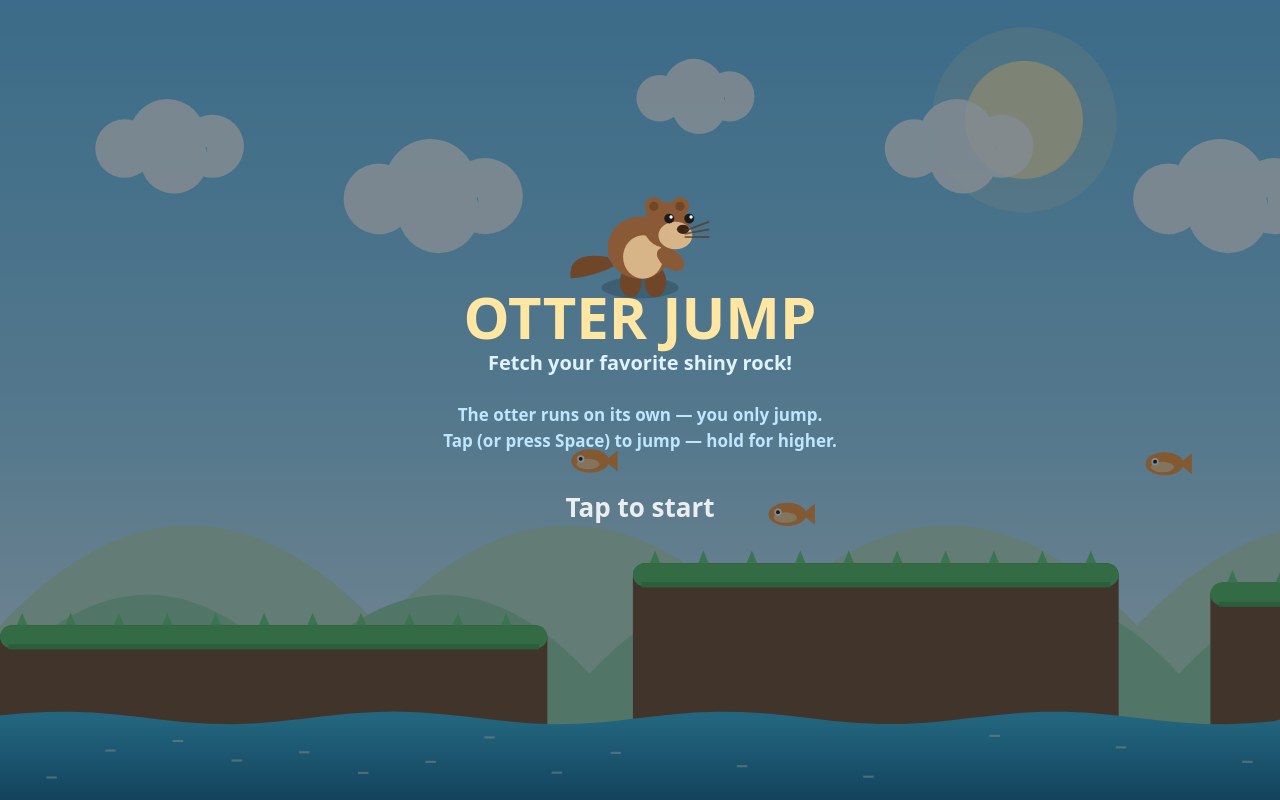
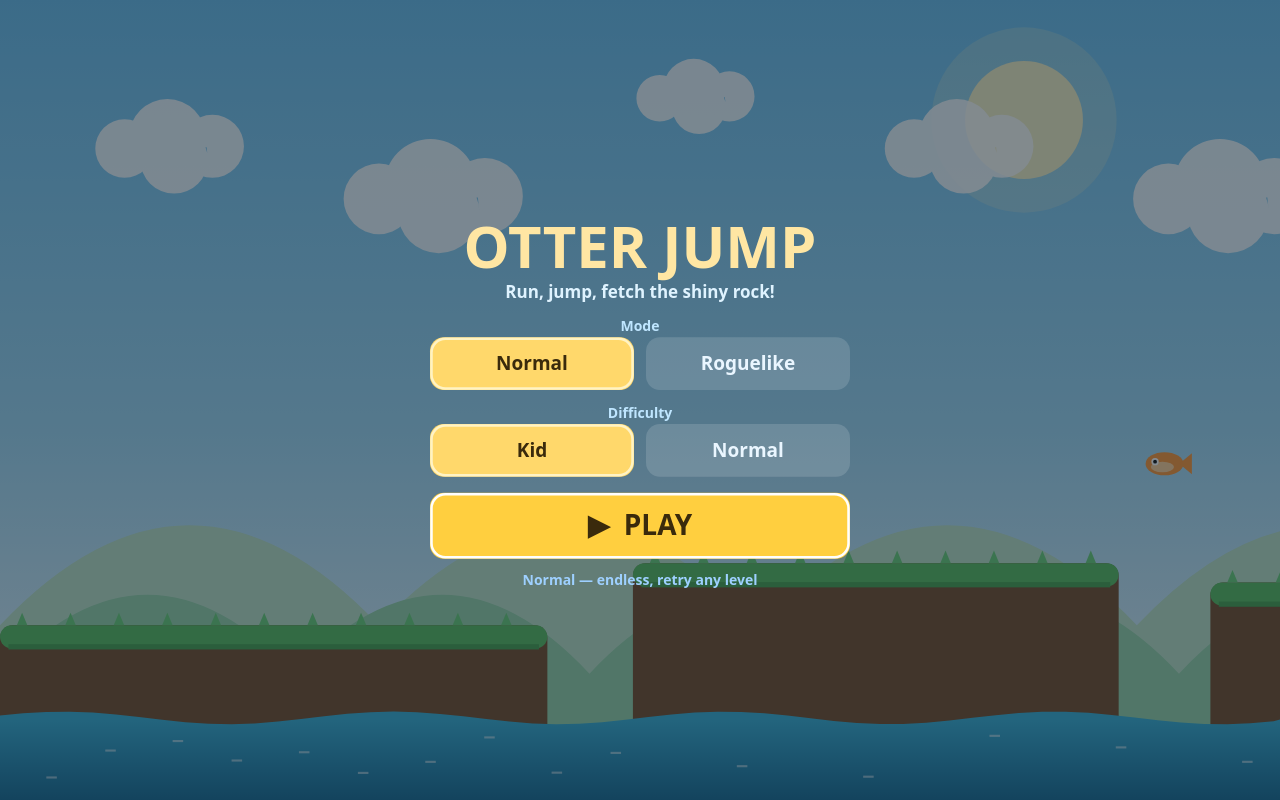
Before and after one commit to jameson-m/otter-jump, a website: page index.html in a window 1280 px wide. Drawn offline with Linux system fonts and the light colour scheme; animation ran at ten frames a second.

Commit message:
Start menu + per-mode/difficulty scoring & persistence + HUD (#6) (#23)
The title screen is now an interactive start menu, and scoring is tracked and
persisted per (mode × difficulty).

- Menu: tap to choose Mode (Normal / Roguelike) and Difficulty (Kid / Normal),
  then a big PLAY button starts the run with those settings. Touch-friendly,
  portrait-first, inside the safe area. The chosen mode/difficulty are restored
  on next load.
- Scoring/persistence: best score stored per (mode × difficulty) — highest level
  reached in Normal, best run length in Roguelike (recordBest); the menu shows the
  current selection's best.
- HUD shows "Level N" with a "Mode · Difficulty" subtitle.
- Win/death screens are mode-aware and now have a "≡ Menu" button back to the
  start menu; tapping a UI button no longer also jumps (handleUiTap hit-testing,
  buttons re-registered each frame).
- Removed the dead vector-mascot title pose (a character preview replaces it
  in the character-selection work).

Verified in-browser (portrait): selecting Roguelike+Normal, PLAY carries the
settings into the run (HUD subtitle), death shows the roguelike screen, and the
Menu button returns to the menu with the selection preserved.

Closes #6

Co-authored-by: Claude Opus 4.8 (1M context) <noreply@anthropic.com>

```diff
--- a/index.html
+++ b/index.html
@@ -214,17 +214,27 @@ import { PHYS, generateLevel } from "./js/levelgen.js";
   let inputLock = 0;     // brief lock after a state change so one press isn't reused
   let shake = 0;         // screen-shake magnitude
   let level = 1;             // current level number
-  let difficulty = "kid";    // "kid" | "normal" — selection UI arrives with the menu
+  let difficulty = "kid";    // "kid" | "normal"
   let gameMode = "normal";   // "normal" (forgiving) | "roguelike" (death -> level 1)
   let runCleared = 0;        // levels cleared in the current run (the roguelike score)
-  let best = 0;              // best fish caught in a single level (secondary)
-  let bestLevel = 0;         // highest level reached, Normal mode
-  let bestRogue = 0;         // most levels cleared in a single Roguelike run
-  try {
-    best = parseInt(localStorage.getItem("otterjump.best") || "0", 10) || 0;
-    bestLevel = parseInt(localStorage.getItem("otterjump.bestlevel") || "0", 10) || 0;
-    bestRogue = parseInt(localStorage.getItem("otterjump.bestrogue") || "0", 10) || 0;
-  } catch (e) {}
+  let menuButtons = [];      // active tappable UI regions for the current screen
+
+  const LS = {
+    get(k, d) { try { const v = localStorage.getItem(k); return v == null ? d : v; } catch (e) { return d; } },
+    set(k, v) { try { localStorage.setItem(k, String(v)); } catch (e) {} },
+  };
+  // Restore the last-used mode & difficulty.
+  difficulty = LS.get("otterjump.diff", "kid") === "normal" ? "normal" : "kid";
+  gameMode = LS.get("otterjump.mode", "normal") === "roguelike" ? "roguelike" : "normal";
+
+  // Best score is tracked per (mode × difficulty): highest level reached in Normal,
+  // best run length in Roguelike.
+  const bestKey = (mode, diff) => "otterjump.best." + mode + "." + diff;
+  const getBest = (mode, diff) => parseInt(LS.get(bestKey(mode, diff), "0"), 10) || 0;
+  function recordBest() {
+    const s = gameMode === "roguelike" ? runCleared : level;
+    if (s > getBest(gameMode, difficulty)) LS.set(bestKey(gameMode, difficulty), s);
+  }
 
   const otter = {
     x: startX, y: startTop - PHYS.OTTER_H, w: PHYS.OTTER_W, h: PHYS.OTTER_H,
@@ -317,6 +327,20 @@ import { PHYS, generateLevel } from "./js/levelgen.js";
   // ----------------------------------------------------------------------------
   // Input
   // ----------------------------------------------------------------------------
+  function selectMode(m) { gameMode = m; LS.set("otterjump.mode", m); }
+  function selectDiff(d) { difficulty = d; LS.set("otterjump.diff", d); }
+  function goToMenu() { state = STATE.TITLE; inputLock = 0.2; }
+
+  // Hit-test the buttons the current screen registered this frame. Runs the first
+  // hit and returns true (so it isn't also treated as a jump).
+  function handleUiTap(x, y) {
+    if (inputLock > 0) return true; // swallow taps during the brief post-transition lock
+    for (const b of menuButtons) {
+      if (x >= b.x && y >= b.y && x <= b.x + b.w && y <= b.y + b.h) { b.action(); return true; }
+    }
+    return false;
+  }
+
   function pressJump() {
     Sound.unlock();
     if (inputLock > 0) return;
@@ -348,7 +372,13 @@ import { PHYS, generateLevel } from "./js/levelgen.js";
   // Pointer events cover mouse, touch and pen without double-firing. The canvas
   // fills the screen, so a tap anywhere = jump. pointerup is bound to window so a
   // release that drifts off the canvas still registers.
-  canvas.addEventListener("pointerdown", (e) => { e.preventDefault(); pressJump(); }, { passive: false });
+  canvas.addEventListener("pointerdown", (e) => {
+    e.preventDefault();
+    Sound.unlock();
+    if (handleUiTap(e.clientX, e.clientY)) return;  // a menu button was tapped
+    if (state === STATE.TITLE) return;              // on the menu only the buttons act
+    pressJump();
+  }, { passive: false });
   window.addEventListener("pointerup", releaseJump);
   window.addEventListener("pointercancel", releaseJump); // iOS may cancel instead of up
   window.addEventListener("contextmenu", (e) => e.preventDefault());
@@ -386,12 +416,7 @@ import { PHYS, generateLevel } from "./js/levelgen.js";
     winTimer = 0;
     runCleared += 1; // a level was cleared this run
     Sound.win();
-    const save = (k, v) => { try { localStorage.setItem(k, String(v)); } catch (e) {} };
-    if (level > bestLevel) { bestLevel = level; save("otterjump.bestlevel", bestLevel); }
-    // Only true Roguelike runs (which reset to Level 1 on death) write the run best;
-    // otherwise Normal's unlimited retries would inflate it.
-    if (gameMode === "roguelike" && runCleared > bestRogue) { bestRogue = runCleared; save("otterjump.bestrogue", bestRogue); }
-    if (score > best) { best = score; save("otterjump.best", best); }
+    recordBest();
     spawnParticles(GOAL.x, GOAL.y - 90, 80, {
       speedMin: 120, speedMax: 520, life: 1.6, size: 8, lift: 360,
       color: ["#ffd54a", "#ff7eb6", "#7be0ff", "#9cff8a", "#ffffff", "#c79bff"],
@@ -961,11 +986,15 @@ import { PHYS, generateLevel } from "./js/levelgen.js";
     ctx.textAlign = "left";
     ctx.fillText(score + " / " + FISH.length, left + 30, cy);
 
-    // Level indicator (top-center).
+    // Level indicator (top-center) with a tiny mode · difficulty subtitle.
     ctx.fillStyle = "#0d2a3a";
     ctx.font = "bold 18px system-ui, sans-serif";
     ctx.textAlign = "center";
-    ctx.fillText("Level " + level, cssW / 2, cy);
+    ctx.fillText("Level " + level, cssW / 2, cy - 5);
+    ctx.fillStyle = "rgba(13,42,58,0.6)";
+    ctx.font = "11px system-ui, sans-serif";
+    ctx.fillText((gameMode === "roguelike" ? "Roguelike" : "Normal") + " · " +
+                 (difficulty === "kid" ? "Kid" : "Normal"), cssW / 2, cy + 11);
 
     if (Sound.isMuted()) {
       ctx.fillStyle = "rgba(13,42,58,0.6)";
@@ -1004,63 +1033,96 @@ import { PHYS, generateLevel } from "./js/levelgen.js";
     ctx.globalAlpha = 1;
   }
 
+  // Draws a rounded button and registers its tap region + action for this frame.
+  function menuButton(label, x, y, w, h, selected, action, opts) {
+    menuButtons.push({ x, y, w, h, action });
+    opts = opts || {};
+    const r = Math.min(14, h / 2);
+    ctx.fillStyle = opts.primary ? "#ffcf3f" : (selected ? "#ffd86b" : "rgba(255,255,255,0.14)");
+    roundRectPath(x, y, w, h, r); ctx.fill();
+    if (selected || opts.primary) {
+      ctx.lineWidth = 2.5;
+      ctx.strokeStyle = opts.primary ? "#ffffff" : "#fff3c4";
+      roundRectPath(x + 1.5, y + 1.5, w - 3, h - 3, r); ctx.stroke();
+    }
+    ctx.fillStyle = (selected || opts.primary) ? "#3a2a0c" : "#eaf6ff";
+    ctx.font = "bold " + Math.round(h * (opts.big ? 0.42 : 0.36)) + "px system-ui, sans-serif";
+    ctx.textAlign = "center"; ctx.textBaseline = "middle";
+    ctx.fillText(label, x + w / 2, y + h / 2 + 1);
+  }
+
+  // Small "back to menu" button near the bottom, used on the dead/cleared screens.
+  function menuLink() {
+    const w = 128, h = 42, x = cssW / 2 - w / 2, y = cssH - insets.bottom - h - 16;
+    menuButton("≡  Menu", x, y, w, h, false, () => goToMenu());
+  }
+
+  // The title screen is the start menu: pick mode + difficulty, then Play.
   function drawTitle() {
     overlayPanel();
-    const cy = cssH / 2;
-    const maxW = cssW - 48;
-    // Mascot above the title.
-    ctx.save();
-    ctx.translate(cssW / 2, cy - 150);
-    const ms = clamp(Math.min(cssW / 240, cssH / 520), 1.4, 3.0);
-    ctx.scale(ms, ms);
-    drawOtterStatic();
-    ctx.restore();
+    const cx = cssW / 2;
+    const colW = Math.min(cssW - 36, 420);
+    const x0 = cx - colW / 2;
+    const gap = 12;
+    const bw = (colW - gap) / 2;
+    const bh = clamp(cssH * 0.066, 42, 54);
+    const playH = clamp(cssH * 0.085, 50, 66);
 
-    centerText("OTTER JUMP", cy - 78, 58, "#ffe6a3", "900", maxW);
-    centerText("Fetch your favorite shiny rock!", cy - 36, 20, "#dff3ff", "700", maxW);
-    centerText("The otter runs on its own — you only jump.", cy + 16, 17, "#bfe6ff", "600", maxW);
-    centerText("Tap (or press Space) to jump — hold for higher.", cy + 42, 17, "#bfe6ff", "600", maxW);
-    pulseHint("Tap to start", cy + 110);
-    if (gameMode === "roguelike") {
-      if (bestRogue > 0) centerText("Best run: " + bestRogue + " levels", cy + 152, 16, "#9ed0ff", "600", maxW);
-    } else if (bestLevel > 0) {
-      centerText("Best: reached Level " + bestLevel, cy + 152, 16, "#9ed0ff", "600", maxW);
-    }
+    const blockH = 64 + 28 + (22 + bh) * 2 + 16 + playH + 30;
+    let y = clamp((cssH - blockH) / 2, insets.top + 12, cssH);
+
+    centerText("OTTER JUMP", y + 28, clamp(colW * 0.14, 34, 58), "#ffe6a3", "900", colW);
+    y += 64;
+    centerText("Run, jump, fetch the shiny rock!", y + 6, 17, "#dff3ff", "700", colW);
+    y += 28;
+
+    centerText("Mode", y + 12, 14, "#bfe6ff", "800", colW);
+    y += 22;
+    menuButton("Normal", x0, y, bw, bh, gameMode === "normal", () => selectMode("normal"));
+    menuButton("Roguelike", x0 + bw + gap, y, bw, bh, gameMode === "roguelike", () => selectMode("roguelike"));
+    y += bh + 12;
+
+    centerText("Difficulty", y + 12, 14, "#bfe6ff", "800", colW);
+    y += 22;
+    menuButton("Kid", x0, y, bw, bh, difficulty === "kid", () => selectDiff("kid"));
+    menuButton("Normal", x0 + bw + gap, y, bw, bh, difficulty === "normal", () => selectDiff("normal"));
+    y += bh + 16;
+
+    menuButton("▶  PLAY", x0, y, colW, playH, false, () => startGame(), { primary: true, big: true });
+    y += playH + 22;
+
+    const b = getBest(gameMode, difficulty);
+    const lbl = gameMode === "roguelike"
+      ? (b > 0 ? "Best run: " + b + (b === 1 ? " level" : " levels") : "Roguelike — one life, how far can you get?")
+      : (b > 0 ? "Best: reached Level " + b : "Normal — endless, retry any level");
+    centerText(lbl, y, 14, "#9ed0ff", "700", colW);
   }
 
   function drawDead() {
     overlayPanel();
     const cy = cssH / 2, maxW = cssW - 48;
-    centerText("SPLASH!", cy - 56, 66, "#aef0ff", "900", maxW);
+    centerText("SPLASH!", cy - 64, 64, "#aef0ff", "900", maxW);
     if (gameMode === "roguelike") {
-      centerText("Run over — you cleared " + runCleared + (runCleared === 1 ? " level" : " levels"), cy, 22, "#dff3ff", "700", maxW);
-      if (bestRogue > 0) centerText("Best run: " + bestRogue, cy + 32, 17, "#9ed0ff", "600", maxW);
-      pulseHint("Tap to start a new run", cy + 78);
+      centerText("Run over — you cleared " + runCleared + (runCleared === 1 ? " level" : " levels"), cy - 14, 21, "#dff3ff", "700", maxW);
+      const b = getBest("roguelike", difficulty);
+      if (b > 0) centerText("Best run: " + b, cy + 14, 16, "#9ed0ff", "600", maxW);
+      pulseHint("Tap to start a new run", cy + 56);
     } else {
-      centerText("Level " + level + " — fish caught: " + score, cy, 22, "#dff3ff", "600", maxW);
-      pulseHint("Tap to try again", cy + 64);
+      centerText("Level " + level + " — fish caught: " + score, cy - 14, 21, "#dff3ff", "600", maxW);
+      pulseHint("Tap to try again", cy + 44);
     }
+    menuLink();
   }
 
   function drawWon() {
     overlayPanel();
     const cy = cssH / 2, maxW = cssW - 48;
-    centerText("LEVEL " + level + " CLEARED!", cy - 64, 44, "#ffe6a3", "900", maxW);
-    centerText("You fetched the shiny rock!", cy - 24, 20, "#dff3ff", "700", maxW);
-    centerText("Fish: " + score + " / " + FISH.length, cy + 18, 24, "#ffffff", "bold", maxW);
-    if (FISH.length > 0 && score === FISH.length) centerText("Perfect! ★", cy + 52, 18, "#9cff8a", "700", maxW);
-    pulseHint("On to Level " + (level + 1) + " — tap!", cy + 108);
-  }
-
-  // A static otter pose for the title screen.
-  function drawOtterStatic() {
-    const saveAnim = otter.runAnim, saveG = otter.grounded;
-    otter.runAnim = 0; otter.grounded = true;
-    ctx.save();
-    ctx.translate(0, Math.sin(elapsed * 2) * 4);
-    drawOtter(-otter.w / 2, -otter.h / 2);
-    ctx.restore();
-    otter.runAnim = saveAnim; otter.grounded = saveG;
+    centerText("LEVEL " + level + " CLEARED!", cy - 70, 44, "#ffe6a3", "900", maxW);
+    centerText("You fetched the shiny rock!", cy - 30, 20, "#dff3ff", "700", maxW);
+    centerText("Fish: " + score + " / " + FISH.length, cy + 12, 24, "#ffffff", "bold", maxW);
+    if (FISH.length > 0 && score === FISH.length) centerText("Perfect! ★", cy + 46, 18, "#9cff8a", "700", maxW);
+    pulseHint("On to Level " + (level + 1) + " — tap!", cy + 100);
+    menuLink();
   }
 
   // ----------------------------------------------------------------------------
@@ -1094,8 +1156,9 @@ import { PHYS, generateLevel } from "./js/levelgen.js";
     ctx.setTransform(scale, 0, 0, scale, shx * scale, shy * scale);
     drawWater();
 
-    // UI — CSS px.
+    // UI — CSS px. Buttons are re-registered each frame by the active screen.
     ctx.setTransform(dpr, 0, 0, dpr, 0, 0);
+    menuButtons.length = 0;
     if (state === STATE.PLAYING || state === STATE.WON) drawHUD();
     if (state === STATE.TITLE) drawTitle();
     else if (state === STATE.DEAD) drawDead();
```
